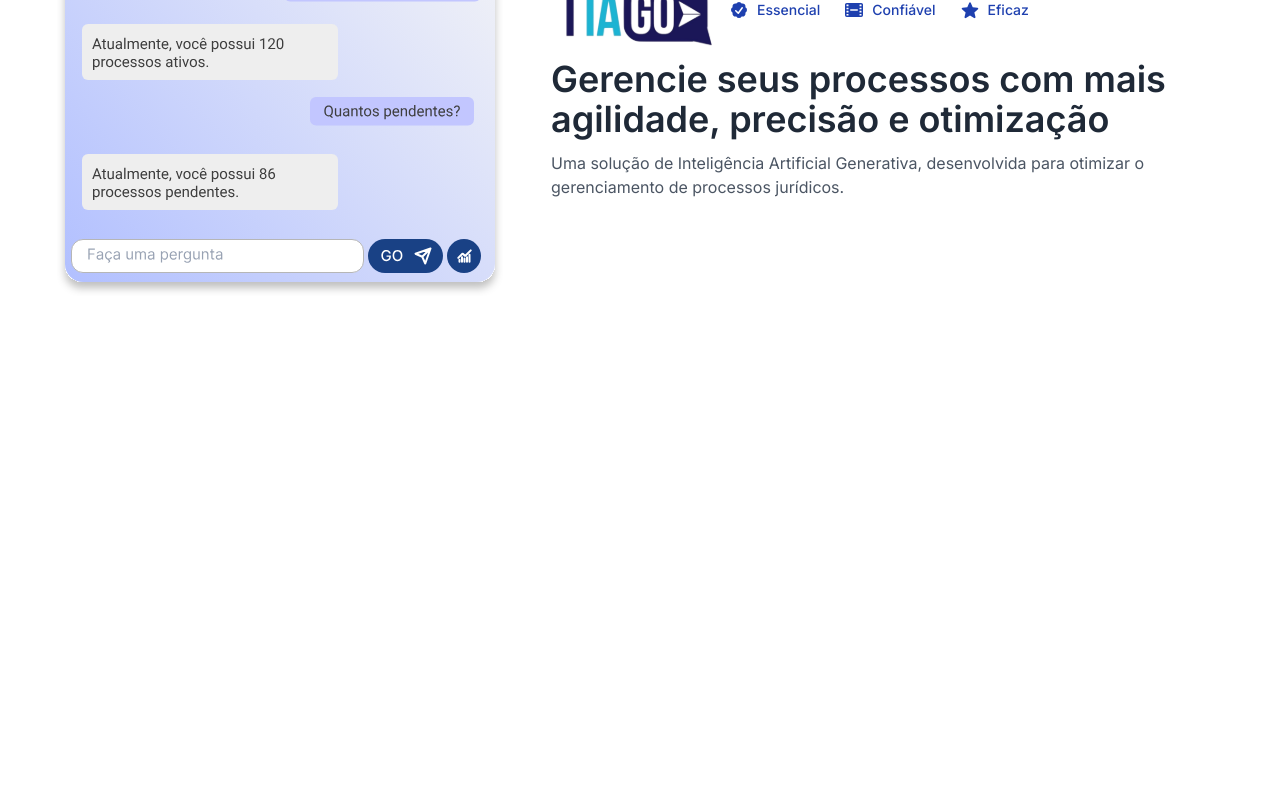
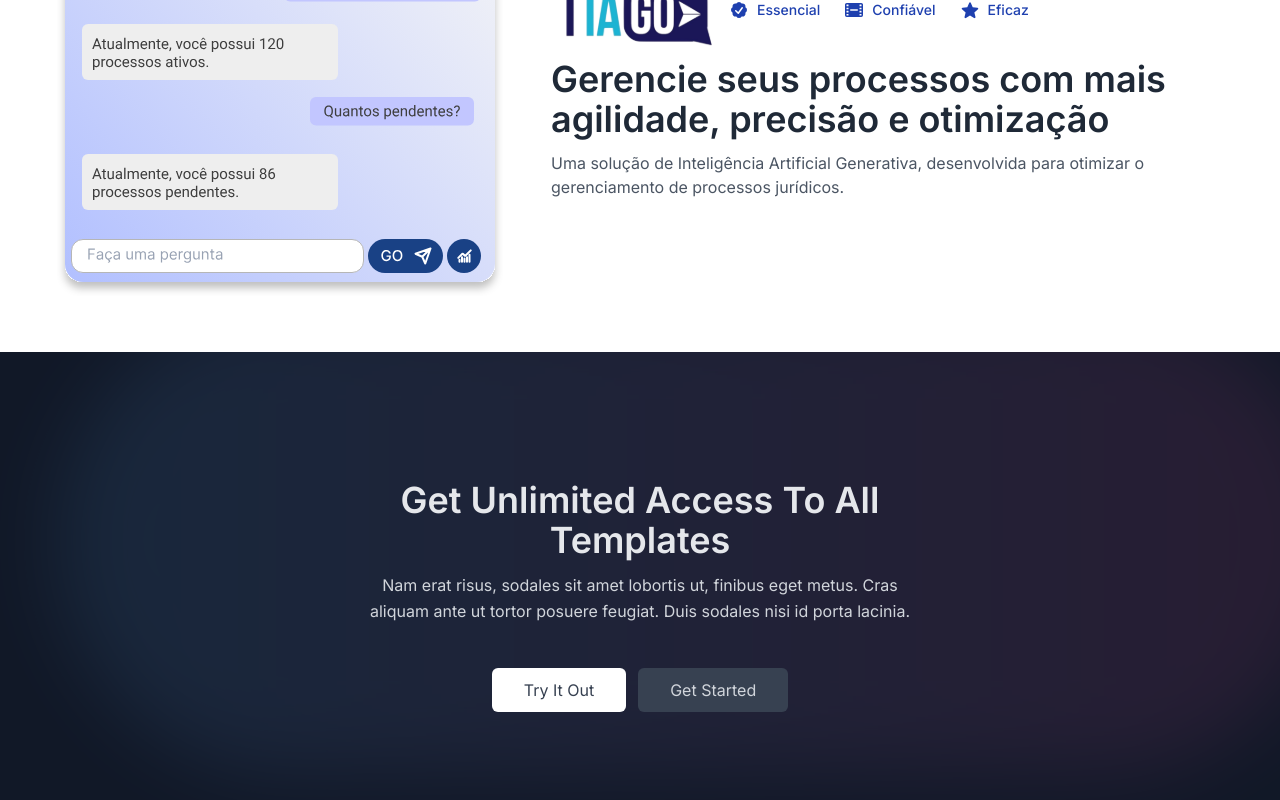
Before and after one commit to System-Apollo/FRONT_T.IA.GO, a Next.js app: page / in a window 1280 px wide. Shown: the part 825-1625 px from the top of the page. Before the commit the page ends 1177 px from the top, so only its background shows below. Built offline with nearby package versions, Linux system fonts and the light colour scheme.

Commit message:
♻️ refat: refact home page

```diff
--- a/src/pages/index.tsx
+++ b/src/pages/index.tsx
@@ -1,6 +1,6 @@
 import { Inter } from 'next/font/google';
 import Initial from './initial'
-import FisrtSection from './sobre/firstSection';
+import Sobre from './sobre';
 
 const inter = Inter({ subsets: ['latin'] });
 
@@ -8,7 +8,7 @@ export default function Home() {
   return (
     <main className={`flex min-h-screen flex-col items-center justify-between font-sans ${inter.className}`}>
       <Initial/>
-      <FisrtSection/>
+      <Sobre/>
     </main>
   );
 }
```
